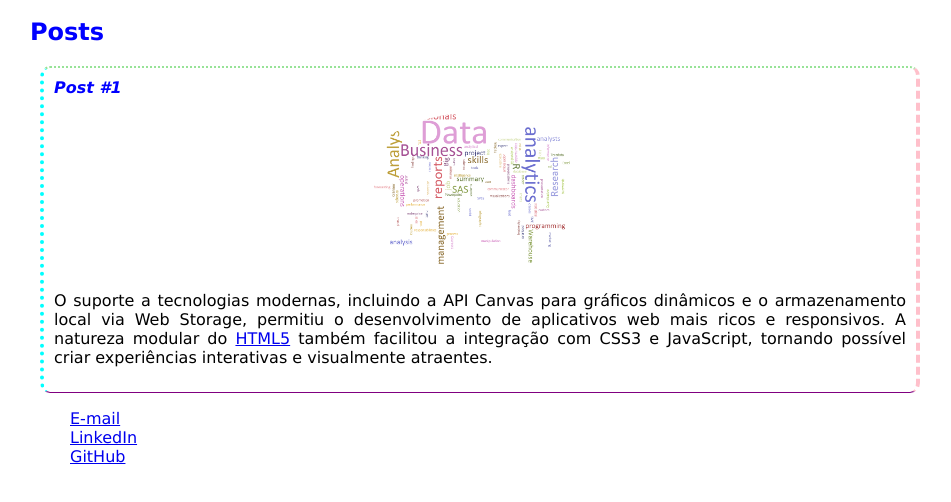
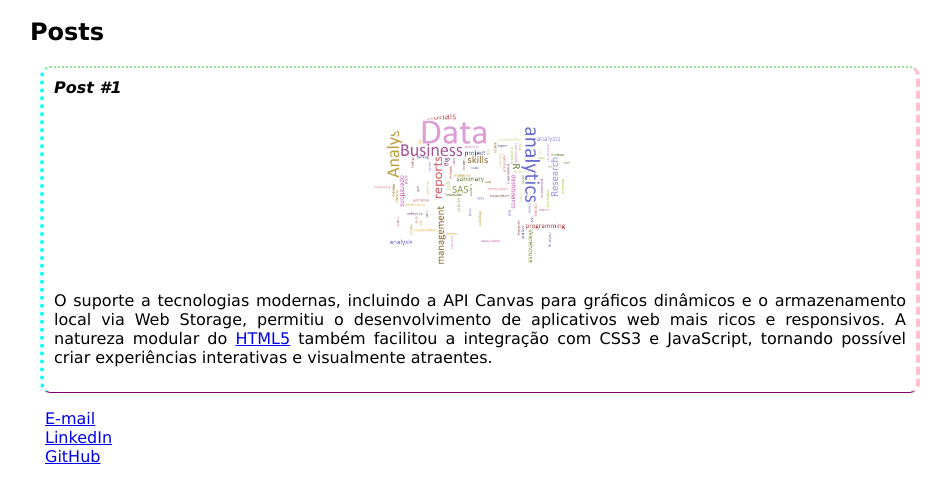
Before and after one commit to flaviocalves/flaviocalves, a plain HTML site: page index.html in a window 1280 px wide. Shown: the part 168-670 px from the top of the page, without its empty margins (160-1111 px from the left). Drawn offline with Linux system fonts and the light colour scheme.

Commit message:
Iniciando o javascript

```diff
--- a/index.html
+++ b/index.html
@@ -36,9 +36,10 @@
                 <a href="https://www.linkedin.com/in/fl%C3%A1vio-cantanhede-alves-b30945b4/" target="_blank">LinkedIn</a>
             </li>
             <li>
-                <a href="https://github.com/flaviocalves/flaviocalves" target="_blank">GitHub</a>
+                <a href="https://github.com/flaviocalves/flaviocalves" target="_blank">GitHub</s>
             </li>
         </ul>
     </footer>
+    <script src="javascript.js"></script>
 </body>
 </html>
--- /dev/null
+++ b/javascript.js
@@ -0,0 +1,19 @@
+/*var nNome = 'Flavio';
+console.log(nNome);
+
+let nNome2 = 'Flavio2';
+console.log(nNome2);
+
+const nNome3 = 'Flavio3';
+console.log(nNome3);
+
+var escopoGlobal = 'global';
+console.log(escopoGlobal);
+
+function escopoLocal() {
+    let escopoLocalInterno = 'local';
+    console.log(escopoLocalInterno);
+}
+escopoLocal();*/
+
+alert("Sejá bem vindo ao meu Profile");
--- a/style.css
+++ b/style.css
@@ -5,8 +5,10 @@ body {
     margin: auto;
 }
 
-#title, .sub_title, .post_title {
-    color: blue;
+#title,
+.sub_title,
+.post_title {
+    color: black;
 }
 
 .photo {
@@ -45,7 +47,6 @@ body {
 
 .title {
     text-align: center;
-    text-decoration-color: blue;
     font-style: italic;
     font-size: 40px;
     text-transform: uppercase;
@@ -73,7 +74,6 @@ body {
 }
 
 .contacts_list {
-    lis
     padding-left: 15px;
     list-style-type: none;
 }
```
